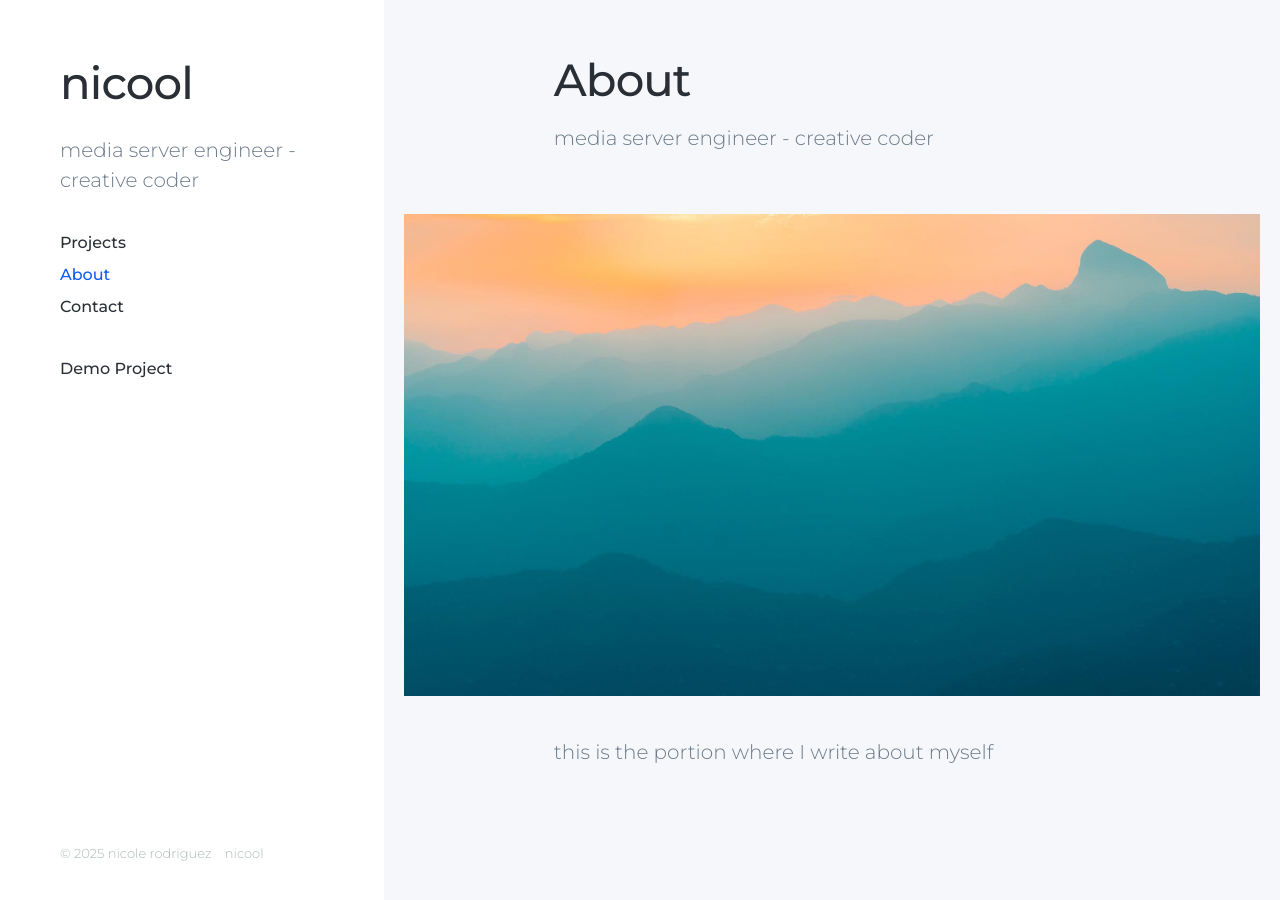
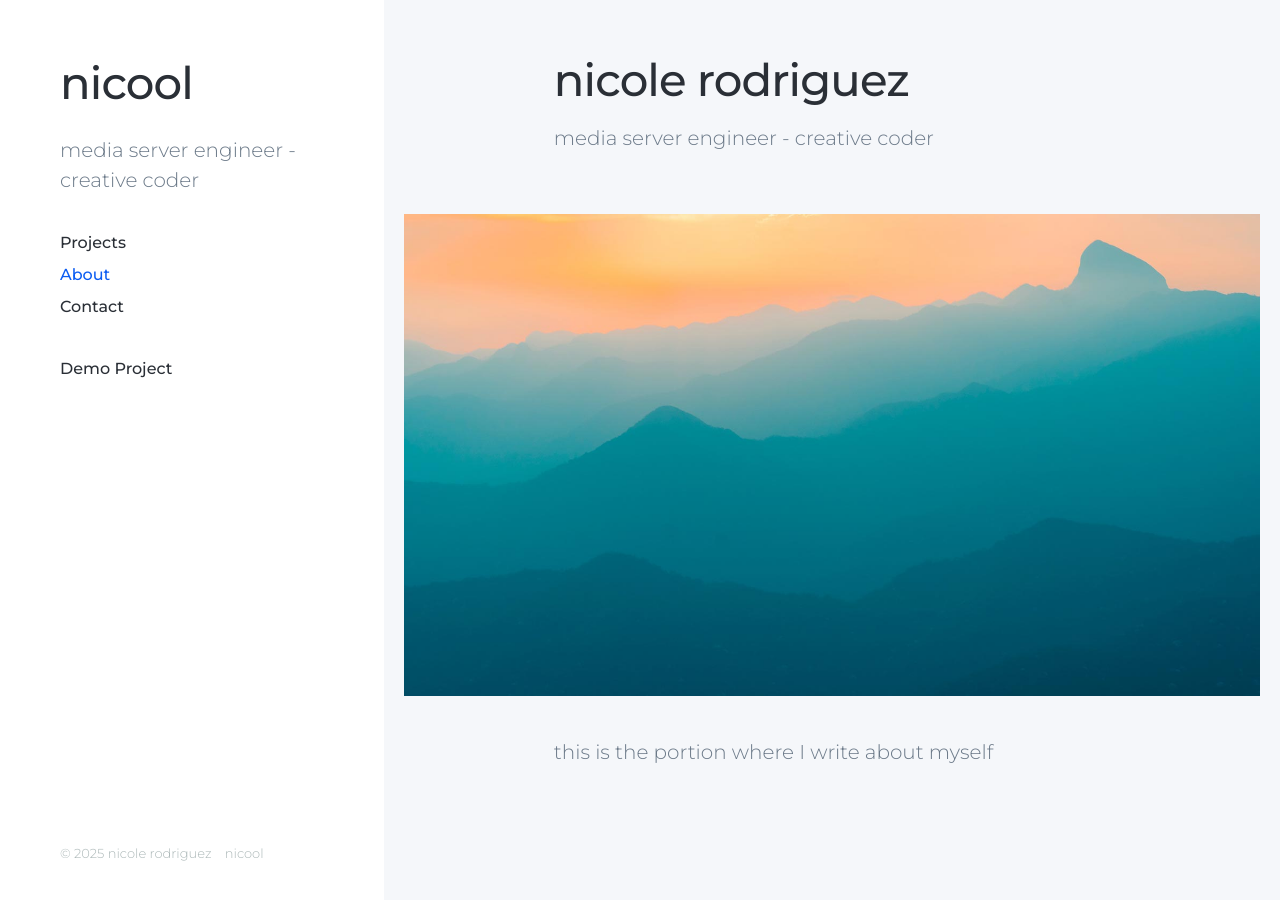
Before and after one commit to nic-glitch/nicool, a Jekyll site: the page built from _pages/about.md, in a window 1280 px wide and 900 px high. Built offline with Jekyll 4.4.1, drawn with Linux system fonts in a browser that asks for light colours; nearby versions of some CDN libraries.

Commit message:
Update page.html
changing the header to be custom page title if it's the About section

```diff
--- a/_layouts/page.html
+++ b/_layouts/page.html
@@ -6,7 +6,7 @@ layout: default
 
 	<div class="wrap">
 
-		<h1>{{ page.title }}</h1>
+		<h1>{{ page.page_title if page.title == "About" else page.title }}</h1>
 		<p>{{ page.subtitle }}</p>
 
 	</div>
```
